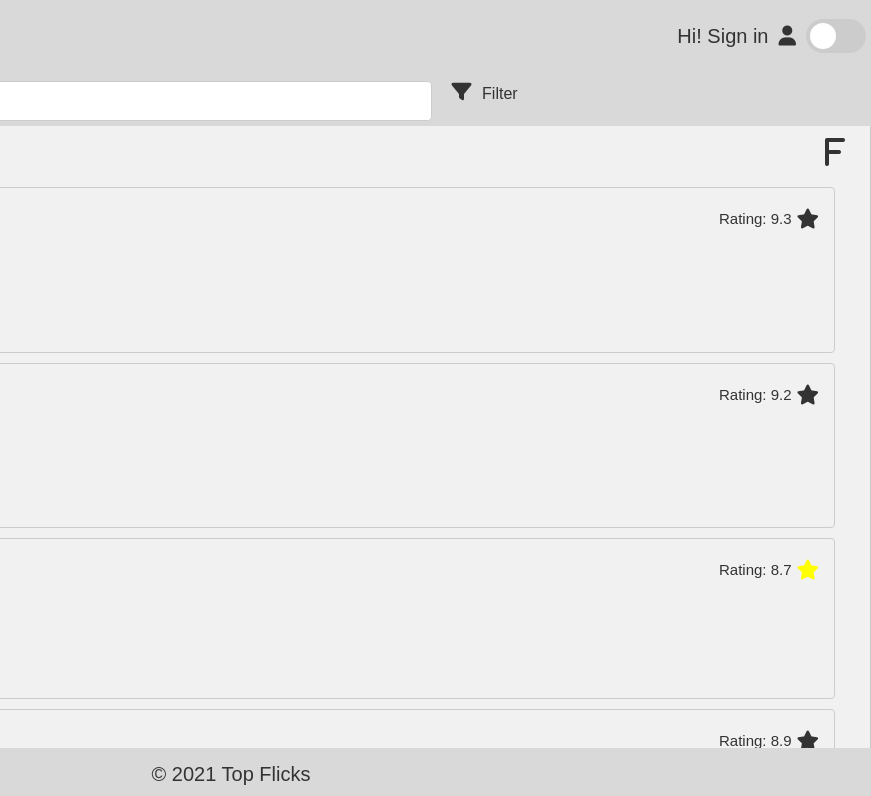
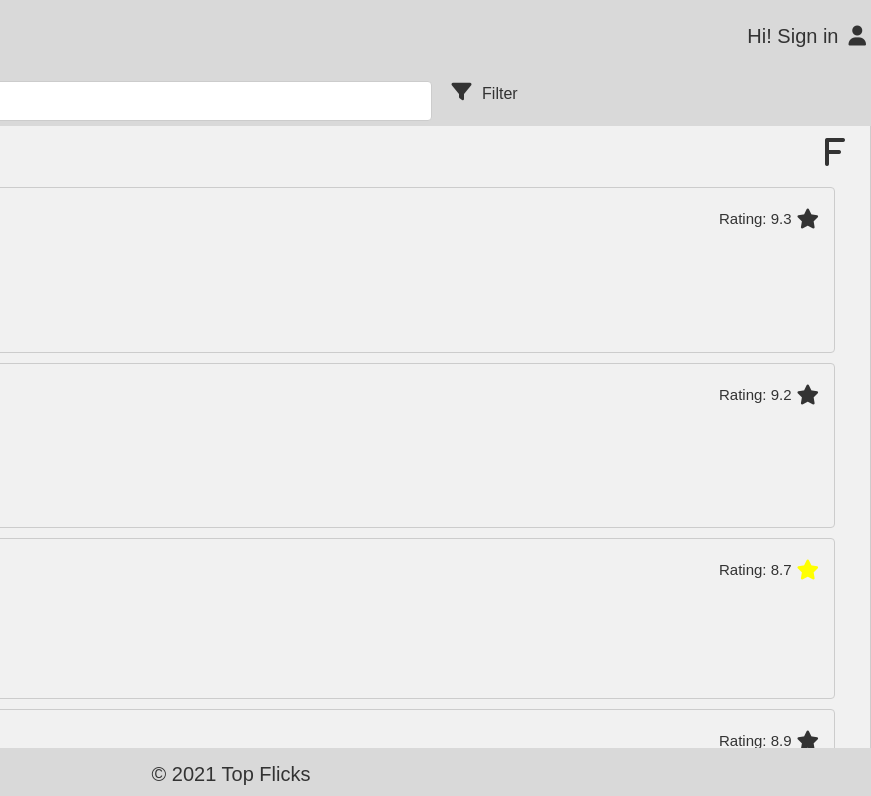
Before and after one commit to Mattan41/labb-html-css-javascript, a plain HTML site: page index.html in a window 1280 px wide. Shown: the top 796 px of the page, 409-1280 px from the left. Drawn offline with Linux system fonts and the light colour scheme.

Commit message:
remove switch for dark mode

```diff
--- a/css/header-footer.css
+++ b/css/header-footer.css
@@ -127,67 +127,6 @@
     border-color: #666;
 }
 
-/* light/dark mode switch */
-.switch {
-    position: relative;
-    display: inline-block;
-    width: 60px;
-    height: 34px;
-
-}
-
-.switch input {
-    opacity: 0;
-    width: 0;
-    height: 0;
-}
-
-.slider {
-    position: absolute;
-    cursor: pointer;
-    top: 0;
-    left: 0;
-    right: 0;
-    bottom: 0;
-    background-color: #ccc;
-    -webkit-transition: .4s;
-    transition: .4s;
-}
-
-.slider:before {
-    position: absolute;
-    content: "";
-    height: 26px;
-    width: 26px;
-    left: 4px;
-    bottom: 4px;
-    background-color: white;
-    -webkit-transition: .4s;
-    transition: .4s;
-}
-
-input:checked + .slider {
-    background-color: #333;
-}
-
-input:focus + .slider {
-    box-shadow: 0 0 1px #666;
-}
-
-input:checked + .slider:before {
-    -webkit-transform: translateX(26px);
-    -ms-transform: translateX(26px);
-    transform: translateX(26px);
-}
-
-.slider.round {
-    border-radius: 34px;
-}
-
-.slider.round:before {
-    border-radius: 50%;
-}
-
 /* Log in */
 .login-popup {
     position: fixed;
--- a/index.html
+++ b/index.html
@@ -24,10 +24,6 @@
                     <span id="welcome-message"></span>
                 </div>
                 <i class="fas fa-user" id="login-button" title="Sign in"></i>
-                <label class="switch">
-                    <input type="checkbox" id="theme-switch">
-                    <span class="slider round"></span>
-                </label>
             </div>
         </div>
         <div class="header-row">
```
